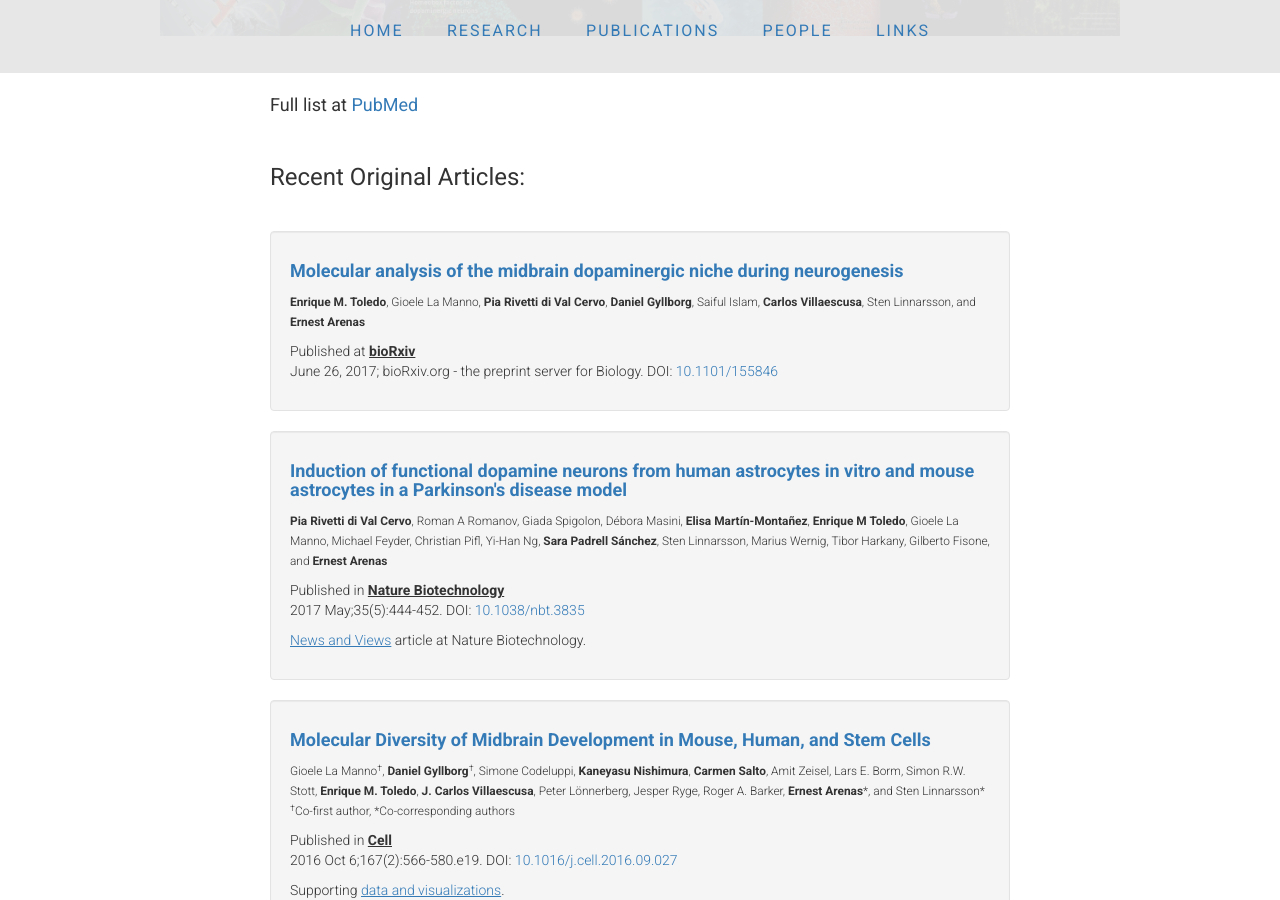
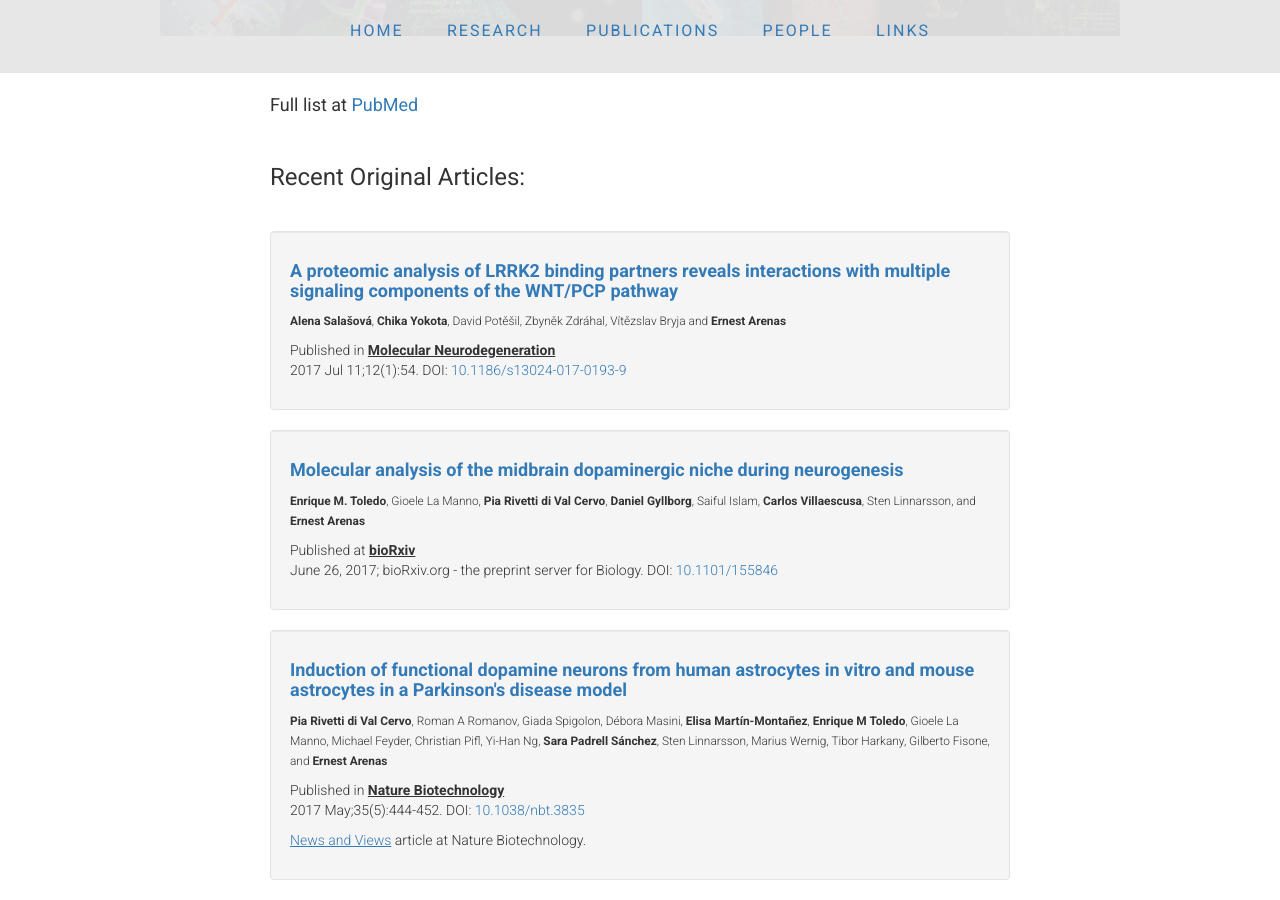
Before and after one commit to ArenasLab/arenaslab.github.io, a Jekyll site: the page publications/index.html, which Jekyll copies as it is, in a window 1280 px wide and 900 px high, scrolled down 331 px. Built offline with Jekyll 4.4.1, drawn with Linux system fonts in a browser that asks for light colours.

Commit message:
Update index.html

```diff
--- a/publications/index.html
+++ b/publications/index.html
@@ -85,7 +85,18 @@ ABOVE IS THE TEMPLATE TO ADD ADDITIONAL PUBLICATIONS -->
 
 <!-- START OF ORIGINAL ARTICLES -->
 
-
+            <div class="well">
+              <li class="media">
+                <div class="media-body">
+                  <h4><b><a href="https://www.ncbi.nlm.nih.gov/pubmed/28697798" target="_blank">A proteomic analysis of LRRK2 binding partners reveals interactions with multiple signaling components of the WNT/PCP pathway</a></b></h4>
+                  <p></p>
+			<small> <b>Alena Salašová</b>, <b>Chika Yokota</b>, David Potěšil, Zbyněk Zdráhal, Vítězslav Bryja and <b>Ernest Arenas</b></small>
+                  <p></p>
+                  <p>Published in <strong><u>Molecular Neurodegeneration</u></strong><br>
+                  2017 Jul 11;12(1):54. DOI: <a href="http://dx.doi.org/10.1186/s13024-017-0193-9" target="_blank">10.1186/s13024-017-0193-9</a></p>
+		</div>
+              </li>
+            </div>
 
             <div class="well">
               <li class="media">
@@ -97,7 +108,6 @@ ABOVE IS THE TEMPLATE TO ADD ADDITIONAL PUBLICATIONS -->
                   <p></p>
                   <p>Published at <strong><u>bioRxiv</u></strong><br>
                   June 26, 2017; bioRxiv.org - the preprint server for Biology. DOI: <a href="http://dx.doi.org/10.1101/155846" target="_blank">10.1101/155846</a></p>
-
                 </div>
               </li>
             </div>
```
